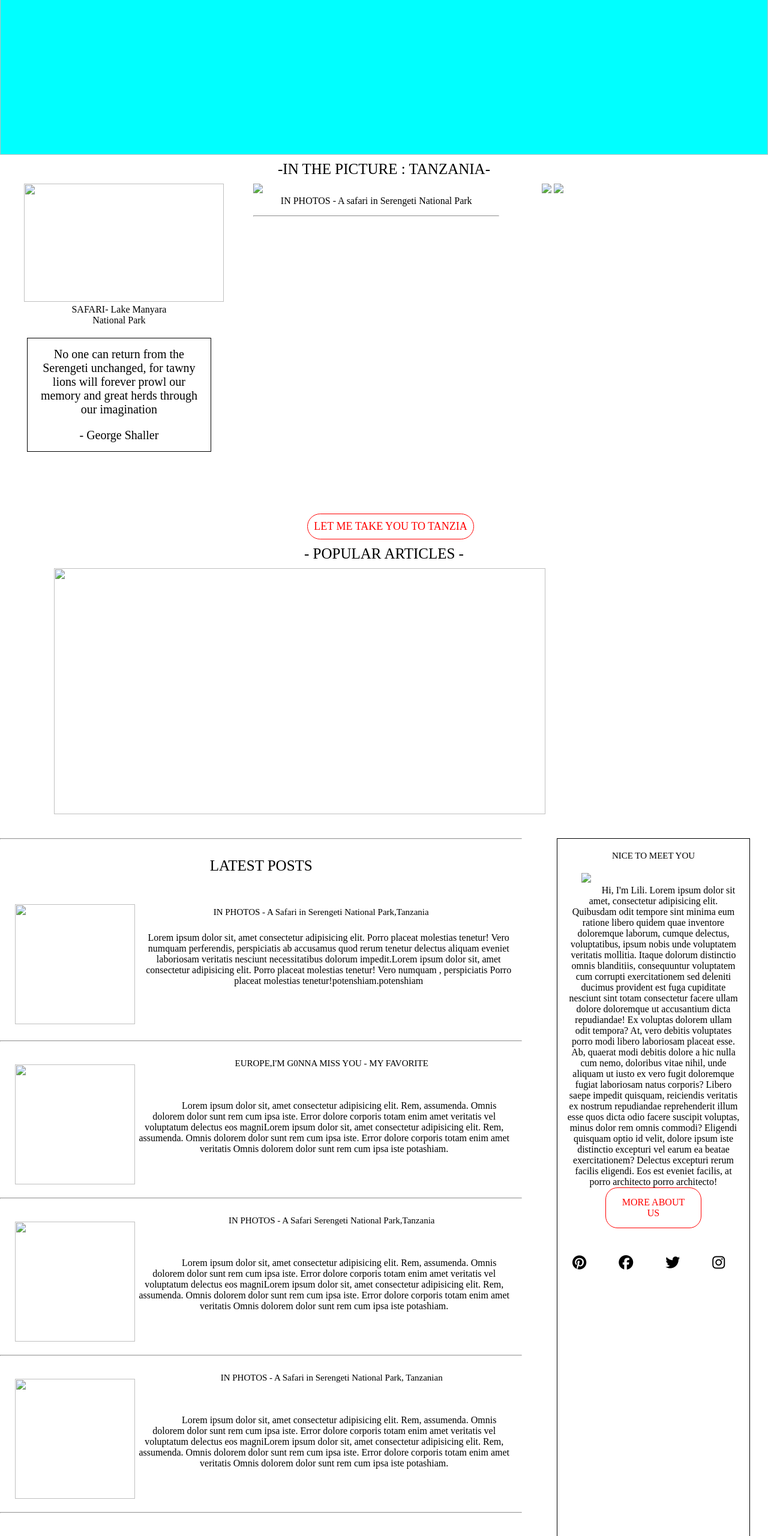
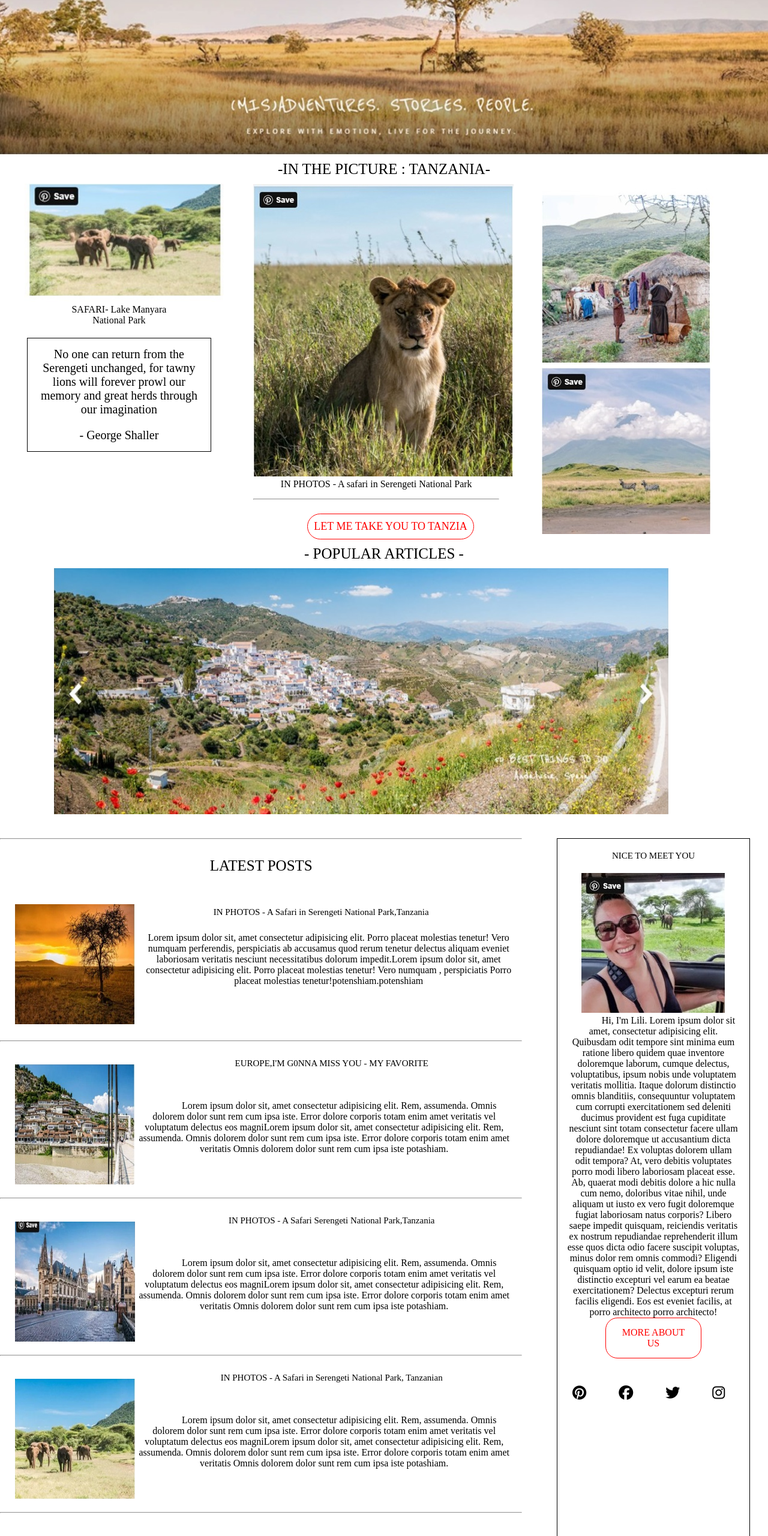
Before and after one commit to shamachan/anjumex4, a plain HTML site: page index.html in a window 1280 px wide. Shown: the part 222-2782 px from the top of the page at 60% size. Drawn offline with Linux system fonts and the light colour scheme; files that its build step writes are made by us from their sources.

Commit message:
Update index.html

```diff
--- a/index.html
+++ b/index.html
@@ -5,7 +5,7 @@
     <meta http-equiv="X-UA-Compatible" content="IE=edge">
     <meta name="viewport" content="width=device-width>, initial-scale=1.0">
     <title>Document</title>
-    <link rel="stylesheet" type="text/css" href="./css/style.css">
+    <link rel="stylesheet" type="text/css" href="style.css">
     <script src="https://kit.fontawesome.com/9683e79a37.js" crossorigin="anonymous"></script>
 </head>
 <body>
@@ -23,13 +23,13 @@
         </div>
     </div>
     <div id="banner">
-        <img src="img/IMG-20210819-WA0034.jpg">
+        <img src="IMG-20210819-WA0034.jpg">
     </div>
     <div class="heading">
         -IN THE PICTURE : TANZANIA-
     </div>
     <div id="box1">
-        <img src="img/IMG-20210819-WA0033.jpg" style="height: 197px;width: 333px;margin-left: 40px;">
+        <img src="IMG-20210819-WA0033.jpg" style="height: 197px;width: 333px;margin-left: 40px;">
         <p>
             SAFARI- Lake Manyara <br>
             National Park
@@ -46,14 +46,14 @@
         </div>
     </div>
     <div id="box2">
-        <img src="./img/IMG-20210819-WA0036.jpg">
+        <img src="IMG-20210819-WA0036.jpg">
         <p>IN PHOTOS - A safari in Serengeti National Park</p>
 
         <hr>
     </div>
     <div id="box3">
-        <img src="./img/box2.jpg">
-        <img src="./img/box1.jpg">
+        <img src="box2.jpg">
+        <img src="box1.jpg">
 
     </div>
     <div id="button">
@@ -64,7 +64,7 @@
         - POPULAR ARTICLES -
     </div>
     <div id="banner2">
-        <img src="./img/banner1.jpg">
+        <img src="banner1.jpg">
 
     </div>
     <div id="intro1">
@@ -72,7 +72,7 @@
         <div id="head">
             <p>LATEST POSTS</p>
         </div>
-        <img src="./img/tree.jpg">
+        <img src="tree.jpg">
         <div id="heading">
             <p>IN PHOTOS - A Safari in Serengeti National Park,Tanzania</p>
 
@@ -89,7 +89,7 @@
         <br>
         <hr>
         <br>
-        <img src="./img/box3.jpg">
+        <img src="box3.jpg">
         <div id="header">
             EUROPE,I'M G0NNA MISS YOU - MY FAVORITE
         </div>
@@ -106,7 +106,7 @@
             <br>
             <hr>
             <br>
-            <img src="./img/IMG-20210819-WA0030.jpg">
+            <img src="IMG-20210819-WA0030.jpg">
             <div id="header">
                 IN PHOTOS - A Safari Serengeti National Park,Tanzania
             </div>
@@ -123,7 +123,7 @@
                 <br>
                 <hr>
                 <br>
-                <img src="./img/IMG-20210819-WA0028.jpg" >
+                <img src="IMG-20210819-WA0028.jpg" >
                 <div id="header">
                     IN PHOTOS - A Safari in Serengeti National Park, Tanzanian
                 </div>
@@ -149,7 +149,7 @@
 
     <div id="intro2">
         <p id="head3">NICE TO MEET YOU</p>
-        <img src="./img/IMG-20210819-WA0032.jpg" >
+        <img src="IMG-20210819-WA0032.jpg" >
         <p id="para2"> Hi, I'm Lili. Lorem ipsum dolor sit amet, consectetur adipisicing elit. Quibusdam odit
             tempore sint minima eum ratione libero quidem quae inventore doloremque laborum, cumque
             delectus, voluptatibus, ipsum nobis unde voluptatem veritatis mollitia. Itaque dolorum
```
